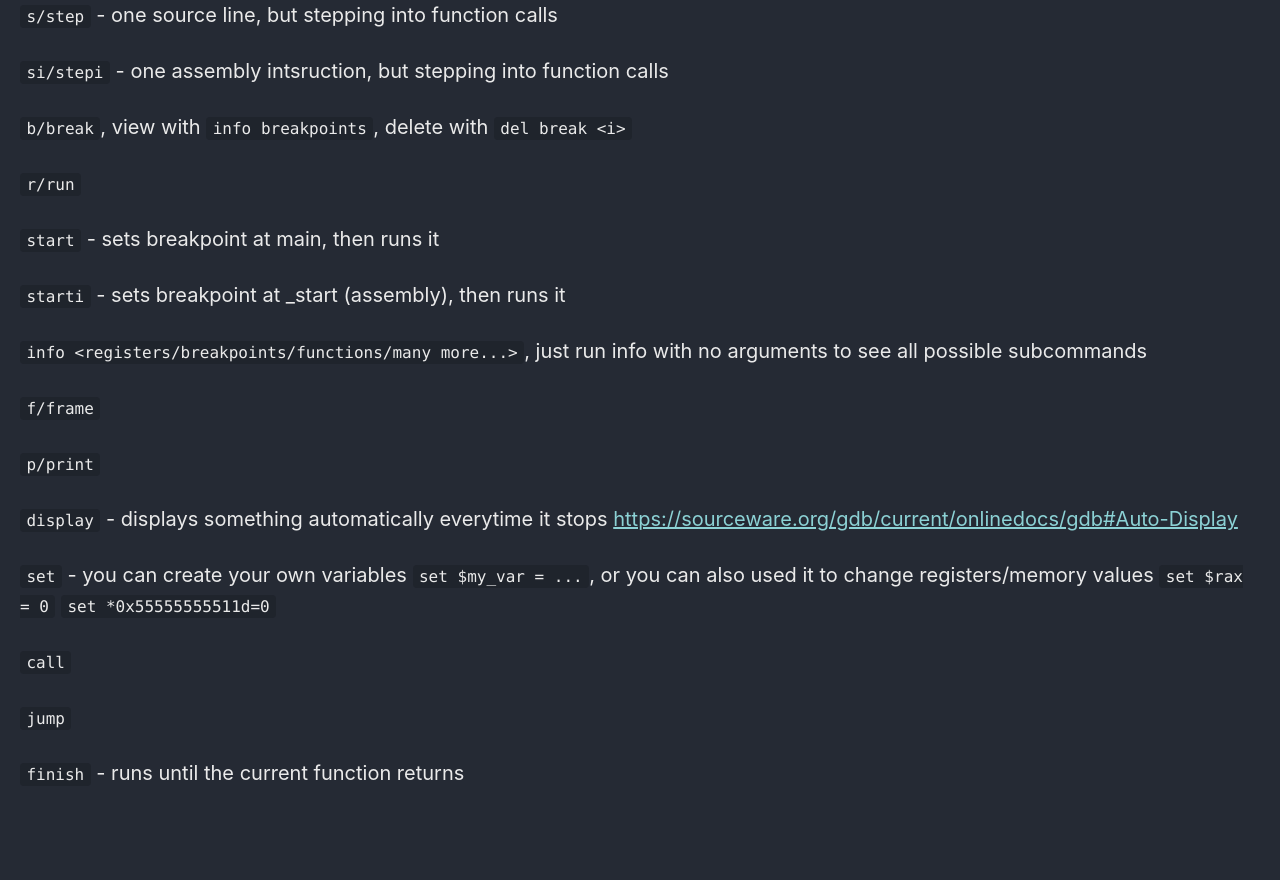
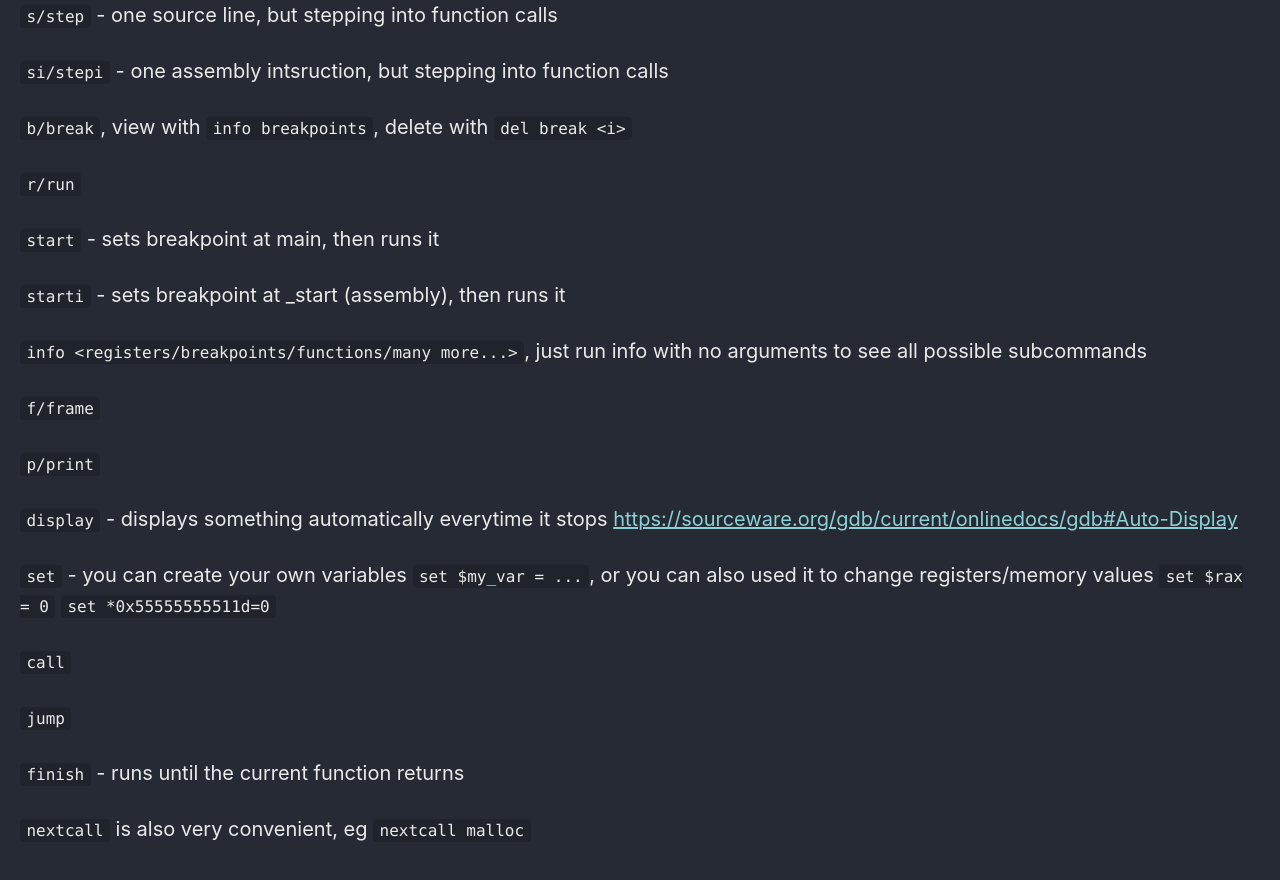
Before and after one commit to Connor-McCartney/Connor-McCartney.github.io, a Jekyll site: the page built from _pages/misc/gdb.md, in a window 1280 px wide and 900 px high, scrolled down 1441 px. Shown: the top 880 px of the window. Built offline with Jekyll 4.4.1, drawn with Linux system fonts in a browser that asks for light colours; cached includes are drawn as plain includes; before the commit the page ends 2285 px from its top, so only the background shows below that.

Commit message:
Update gdb.md

```diff
--- a/_pages/misc/gdb.md
+++ b/_pages/misc/gdb.md
@@ -84,3 +84,9 @@ n -  number of elements
 `jump`
 
 `finish` - runs until the current function returns
+
+
+
+
+
+`nextcall` is also very convenient, eg `nextcall malloc`
```
